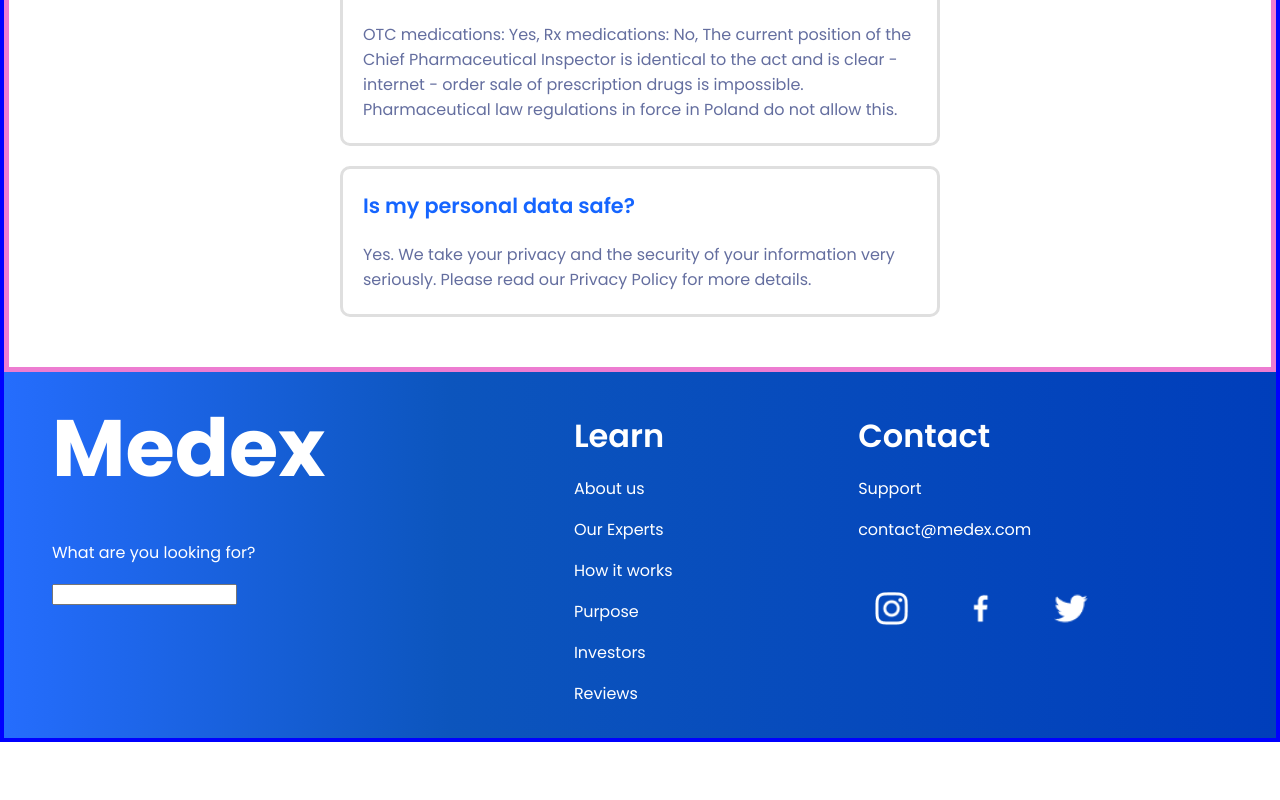
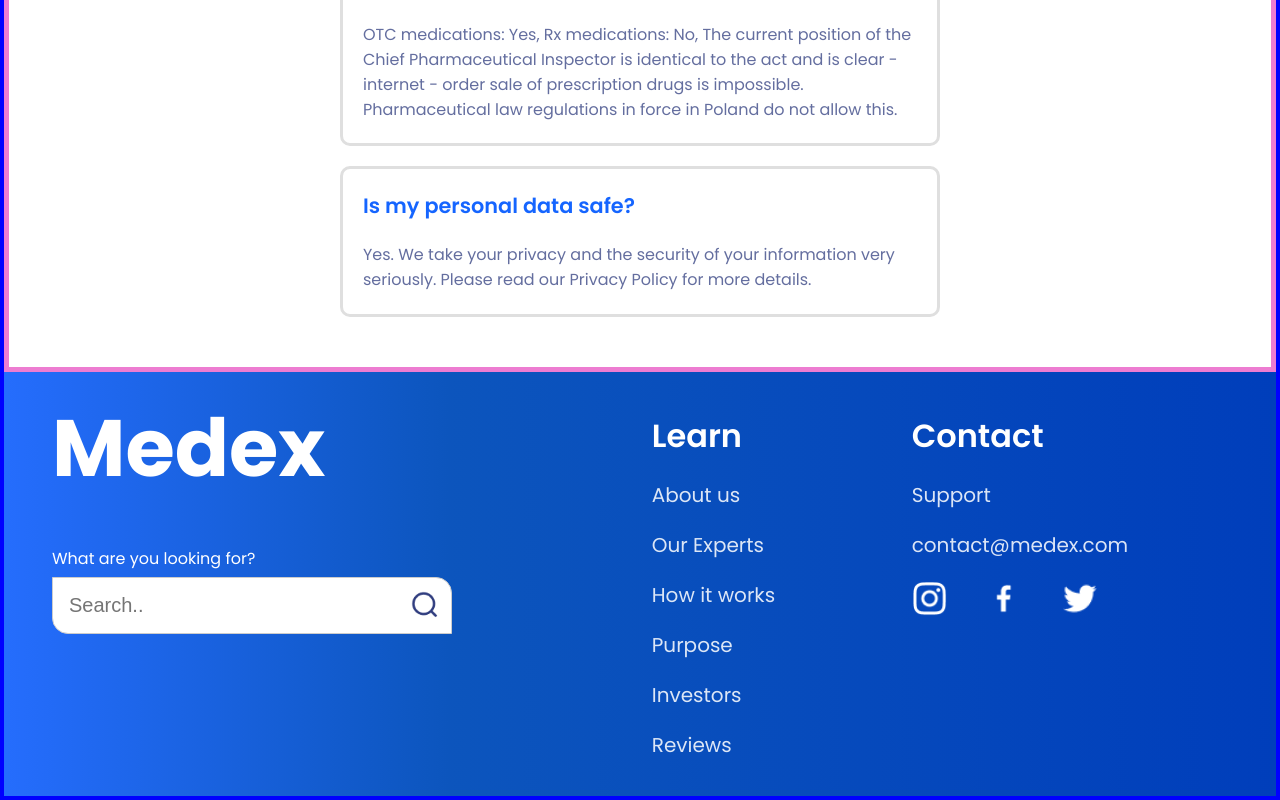
Before and after one commit to arjamizo/medex-langing-page, a Next.js app: page / in a window 1280 px wide. Shown: the part 3541-4341 px from the top of the page. Before the commit the page ends 4283 px from the top, so only its background shows below. Built offline with nearby package versions, Linux system fonts and the light colour scheme.

Commit message:
feat: input box

```diff
--- a/components/Footer.tsx
+++ b/components/Footer.tsx
@@ -8,7 +8,12 @@
 			<div className={styles.searchBoxLeft}>
 				<h2>Medex</h2>
 				<p className={styles.smallText}>What are you looking for?</p>
-				<input type="text" />
+				<input
+					type="text"
+					name="search"
+					placeholder="Search.."
+					className={styles.inputSearch}
+				/>
 			</div>
 			<div className={styles.learnInfo}>
 				<h3>Learn</h3>
@@ -24,33 +29,36 @@
 				<p className={styles.linksUnderline}>Support</p>
 				<p className={styles.linksUnderline}>contact@medex.com</p>
 				<div className={styles.smallIcons}>
-					<p className={styles.oneIcon}>
+					<div className={styles.oneIcon}>
 						<Image
 							src="/icons/instagram.png"
-							alt="Free Medical Advice"
+							alt="Instagram"
 							width={36}
 							height={36}
 							layout="fixed"
+							className={styles.iconsImage}
 						/>
-					</p>
-					<p className={styles.oneIcon}>
+					</div>
+					<div className={styles.oneIcon}>
 						<Image
 							src="/icons/facebook.png"
-							alt="Free Medical Advice"
+							alt="Facebook"
 							width={36}
 							height={36}
 							layout="fixed"
+							className={styles.iconsImage}
 						/>
-					</p>
-					<p className={styles.oneIcon}>
+					</div>
+					<div className={styles.oneIcon}>
 						<Image
 							src="/icons/twitter.png"
-							alt="Free Medical Advice"
+							alt="Twitter"
 							width={36}
 							height={36}
 							layout="fixed"
+							className={styles.iconsImage}
 						/>
-					</p>
+					</div>
 				</div>
 			</div>
 		</div>
--- a/styles/Footer.module.css
+++ b/styles/Footer.module.css
@@ -13,23 +13,19 @@
 }
 
 .smallText {
-	padding-top: 1rem;
+	padding-top: 2rem;
+	margin: 6px 0px;
 }
 
 .smallIcons {
 	display: flex;
+	max-width: 14rem;
 	align-content: flex-end;
-	gap: 1.3rem;
-	cursor: pointer;
 }
 
 .oneIcon {
-	padding: 1rem;
-}
-
-.oneIcon:hover {
-	background-color: rgba(0, 0, 0, 0.241);
-	border-radius: 3rem;
+	flex-grow: 0.5;
+	width: 50px;
 }
 
 .globalFooter h2 {
@@ -45,6 +41,12 @@
 	margin: 0px;
 	font-weight: 600;
 	min-width: 10rem;
+}
+
+.iconsImage:hover {
+	border-radius: 50%;
+	background-color: rgba(0, 0, 2, 0.563);
+	cursor: pointer;
 }
 
 .contactInfo,
@@ -65,10 +67,28 @@
 }
 
 .linksUnderline {
+	font-size: 20px;
+	line-height: 30px;
 	font-weight: 400;
+	color: rgba(255, 255, 255, 0.857);
+	width: fit-content;
 }
 
 .linksUnderline:hover {
 	text-decoration: underline;
 	cursor: pointer;
 }
+
+.inputSearch {
+	width: 25rem;
+	border: 1px solid #ccc;
+	border-radius: 4px;
+	font-size: 20px;
+	background-image: url("/icons/search.png");
+	background-color: white;
+	background-position: 97% 50%;
+	background-repeat: no-repeat;
+	background-size: 1.8rem;
+	padding: 1rem 3rem 1rem 1rem;
+	border-radius: 0px 1rem 0px 1rem;
+}
```
Also changed, not shown: public/icons/search.png (added).
